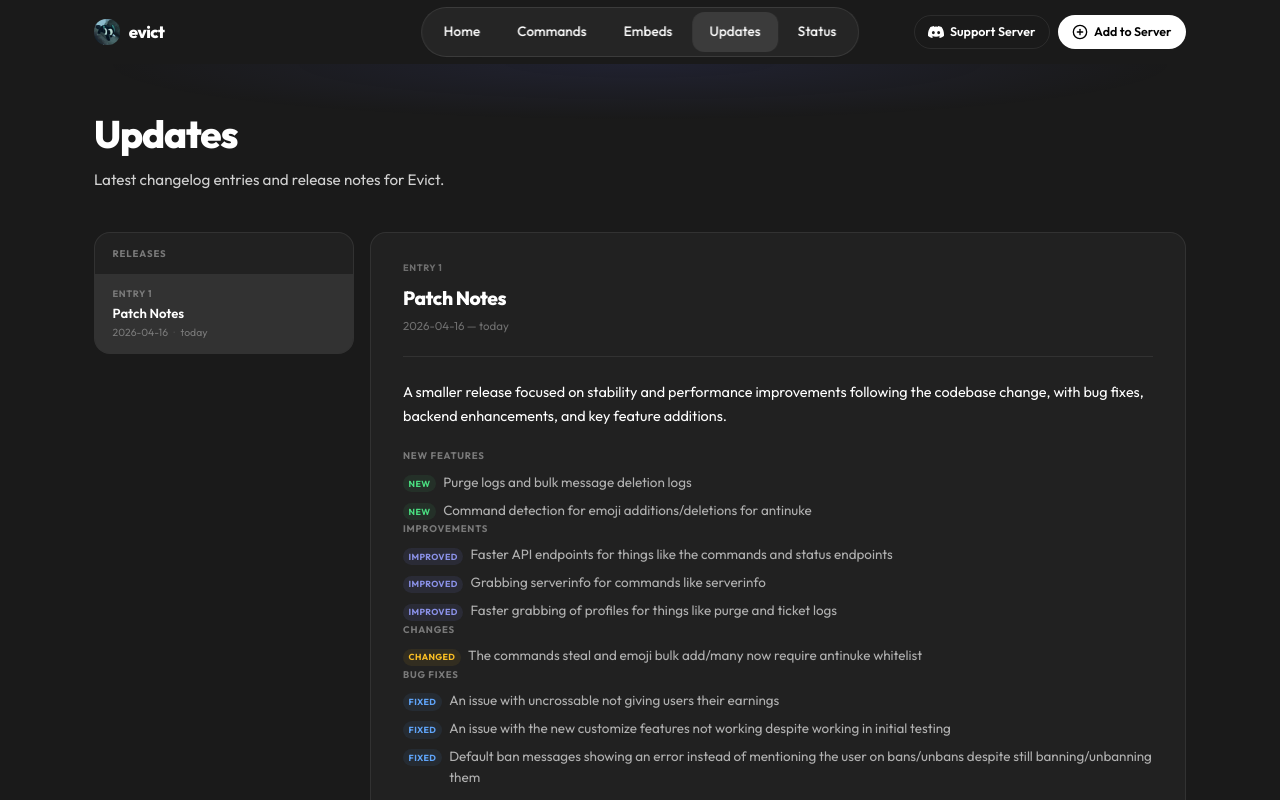
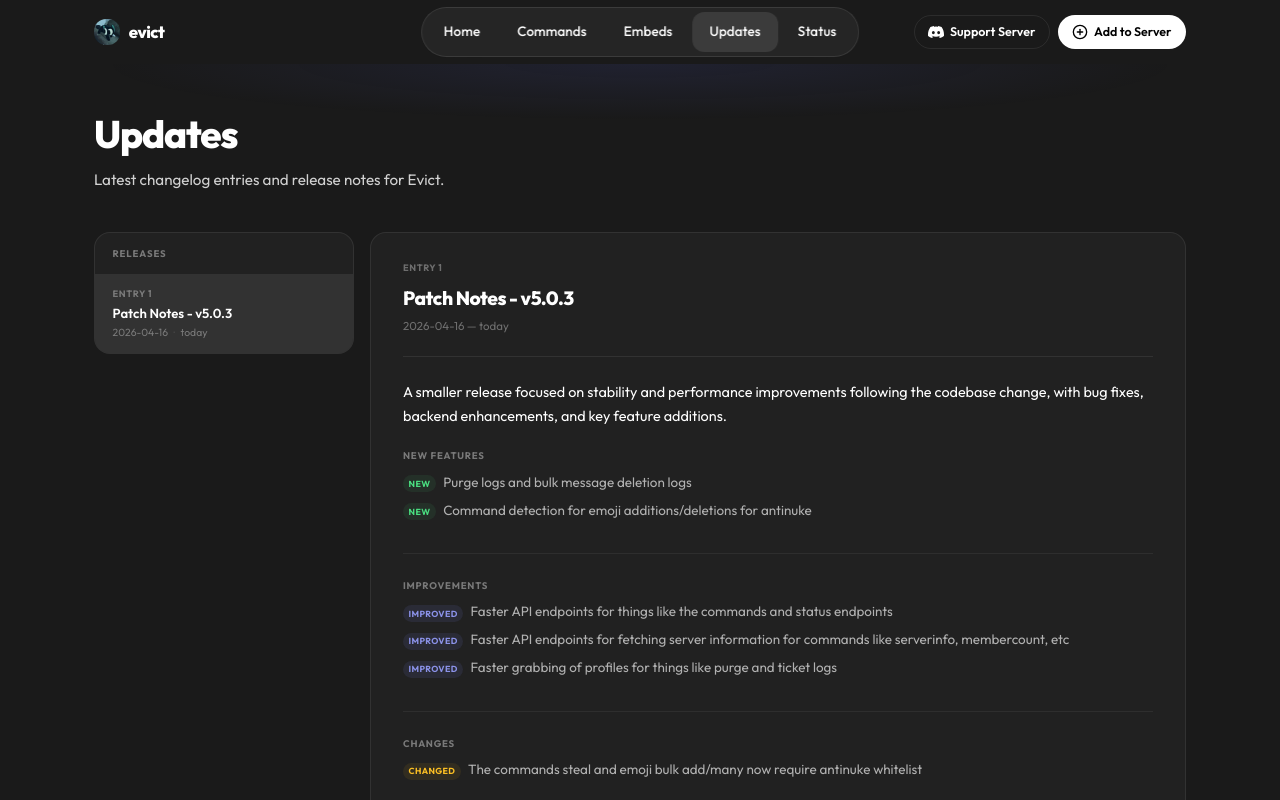
Before and after one commit to EvictServices/elira-archive, a Next.js app: page /updates in a window 1280 px wide. Shown: the top 800 px of the page. Built offline with nearby package versions, Linux system fonts and the light colour scheme.

Commit message:
fix: update patch notes title and improve description for clarity

```diff
--- a/app/globals.css
+++ b/app/globals.css
@@ -1181,14 +1181,18 @@
   font-size: 0.72rem;
   color: rgba(255, 255, 255, 0.35);
 }
+.update-detail-body > div + div {
+  margin-top: 2rem;
+  padding-top: 1.5rem;
+  border-top: 1px solid rgba(255, 255, 255, 0.06);
+}
 .update-detail-body h4 {
   font-size: 0.6rem; font-weight: 700;
   margin-bottom: 0.5rem;
-  margin-top: 1.4rem;
+  margin-top: 0;
   color: rgba(255, 255, 255, 0.4);
   text-transform: uppercase; letter-spacing: 0.08em;
 }
-.update-detail-body h4:first-child { margin-top: 0; }
 .update-detail-body ul {
   list-style: none;
   display: flex; flex-direction: column;
--- a/data/updates.yaml
+++ b/data/updates.yaml
@@ -1,13 +1,13 @@
 - date: 2026-04-16
   version: v5.0.3
-  title: Patch Notes
+  title: Patch Notes - v5.0.3
   description: A smaller release focused on stability and performance improvements following the codebase change, with bug fixes, backend enhancements, and key feature additions.
   changes:
     - fixed: An issue with uncrossable not giving users their earnings
     - fixed: An issue with the new customize features not working despite working in initial testing
     - fixed: Default ban messages showing an error instead of mentioning the user on bans/unbans despite still banning/unbanning them
     - improved: Faster API endpoints for things like the commands and status endpoints
-    - improved: Grabbing serverinfo for commands like serverinfo
+    - improved: Faster API endpoints for fetching server information for commands like serverinfo, membercount, etc
     - improved: Faster grabbing of profiles for things like purge and ticket logs
     - new: Purge logs and bulk message deletion logs
     - changed: The commands steal and emoji bulk add/many now require antinuke whitelist
```
